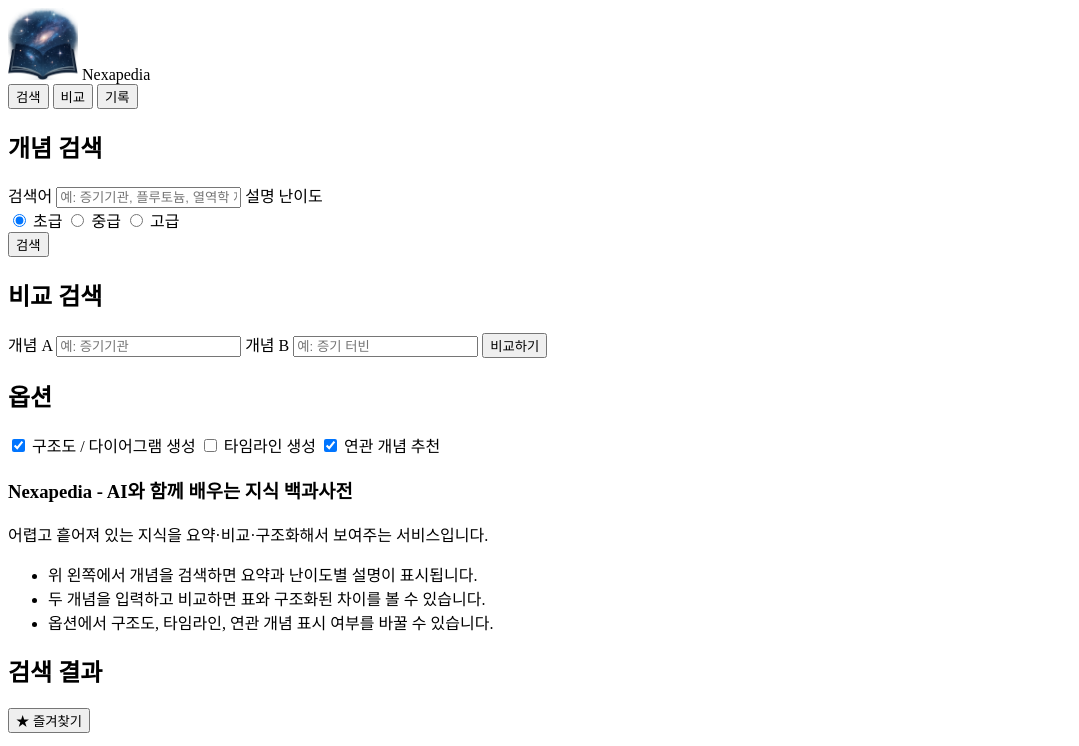
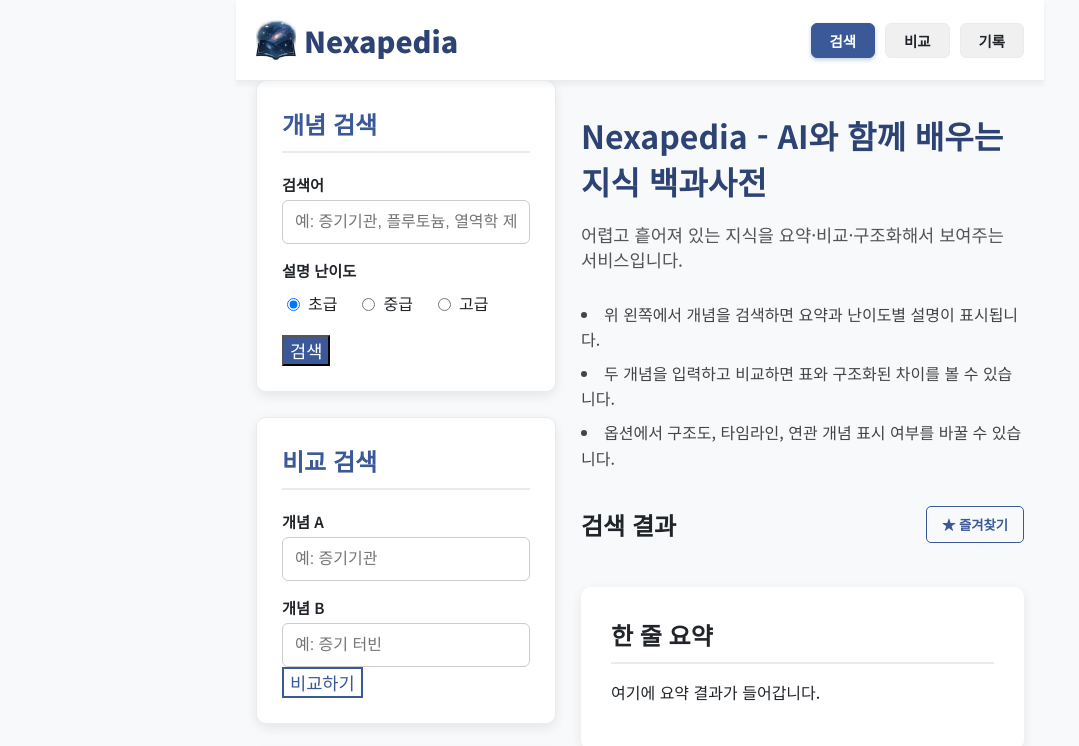
Before and after one commit to KawaiiKelp/Nexapedia, a plain HTML site: page index.html in a window 1280 px wide. Shown: the top 746 px of the page, without its empty margins (0-1079 px from the left). Drawn offline with Linux system fonts and the light colour scheme.

Commit message:
메인 레이아웃 중앙 정렬 및 2단 구조 완성
.layout 중앙 정렬 및 width: 60% 설정으로 왼쪽 쏠림 문제 해결.

.sidebar와 .content에 Flexbox 기반 2단 레이아웃(width: 300px / flex-grow: 1) 적용.

Commit message by Gemini 2.5 Flash

```diff
--- /dev/null
+++ b/css/style.css
@@ -0,0 +1,359 @@
+/*  ===========================
+    1. 기본 색상 및 폰트 재정의
+    =========================== */
+
+@import url('https://fonts.googleapis.com/css2?family=Noto+Sans+KR:wght@100..900&display=swap');
+
+:root {
+    /* Deep Blue 계열 강조색 */
+    --color-primary: #3b5998; /* 네이비 블루 */
+    --color-primary-dark: #2d4373;
+    --color-secondary: #007bff; /* 링크/보조 강조색 */
+
+    /* 배경 및 텍스트 색상 */
+    --color-background: #f8f9fa; /* 매우 밝은 회색/흰색 */
+    --color-card-bg: #ffffff;
+    --color-text-dark: #212529; /* 거의 검정 */
+    --color-border: #e9ecef;
+}
+
+body {
+    font-family: 'Noto Sans KR', 'Segoe UI', Tahoma, Geneva, Verdana, sans-serif;
+    margin: 0;
+    padding: 0;
+    background-color: var(--color-background);
+    color: var(--color-text-dark);
+}
+
+/*  ===========================
+    2. 헤더 디자인 수정
+    =========================== */
+
+.app-header {
+    width: 60%;
+    height: 80px;
+
+    background-color: var(--color-card-bg);
+    border-bottom: 1px solid var(--color-border);
+    box-shadow: 0 4px 6px rgba(0, 0, 0, 0.05);
+
+    /* 고정 헤더 중앙 정렬 표준 방식으로 복원 */
+    position: fixed;
+    top: 0;
+
+    /* ❗ 중앙 정렬 표준 방식으로 복원 ❗ */
+    left: 50%;
+    transform: translateX(-50%);
+
+    z-index: 1000;
+
+    /* Flexbox 및 padding 유지 */
+    display: flex;
+    align-items: center;
+    justify-content: space-between;
+    padding: 0 20px;
+}
+
+/*  ===========================
+    3. 로고 및 내비게이션
+    =========================== */
+
+.logo {
+    width: 250px;
+    height: 100%;
+}
+
+.logo-link {
+    /* <a> 태그를 flex 컨테이너로 만듦 */
+    display: flex;
+    /* 텍스트와 이미지를 세로 중앙에 정렬 */
+    align-items: center;
+    /* <a> 태그가 .logo의 높이를 상속받게 함 */
+    height: 100%;
+    color: var(--color-text-dark);
+    text-decoration: none;
+}
+
+.logo-mark {
+    margin-right: 8px; /* 로고 이미지 <-> 텍스트 사이 간격 */
+    /* 로고 이미지 자체가 정렬을 방해하지 않도록 정렬 기준을 명확히 */
+    display: flex;
+    align-items: center;
+}
+
+.logo-text {
+    font-size: 1.8em; /* 로고 텍스트 크기 증가 */
+    font-weight: 900;
+    color: var(--color-primary-dark);
+}
+
+/* 내비게이션 버튼 */
+
+.nav {
+    display: flex; /* 버튼들을 가로로 나열 */
+    gap: 10px; /* 버튼들 사이의 간격 */
+    align-self: center;
+}
+
+.nav-btn.active {
+    background-color: var(--color-primary);
+    color: var(--color-card-bg);
+    border-color: var(--color-primary);
+    box-shadow: 0 2px 4px rgba(59, 89, 152, 0.3); /* 그림자 추가 */
+}
+
+.nav-btn {
+    font-family: 'Noto Sans KR', 'Segoe UI', Tahoma, Geneva, Verdana, sans-serif;
+    /* 버튼의 기본 스타일 초기화 및 크기 조절 */
+    height: 35px; /* 버튼의 높이를 명확히 지정 */
+    padding: 0 18px; /* 좌우 패딩으로 너비 확보 */
+
+    /* 시각적 디자인 추가 */
+    background-color: #f0f0f0; /* 배경색 투명 or 흰색 */
+    border: 1px solid var(--color-border); /* 옅은 테두리 */
+    border-radius: 6px; /* 모서리 둥글게 */
+    cursor: pointer;
+    font-size: 0.9em;
+    font-weight: 600;
+    color: var(--color-text-dark);
+    transition: all 0.2s;
+}
+
+.nav-btn:hover:not(.active) {
+    background-color: #e0e0e0; /* 호버 시 색상 변경 */
+}
+
+.layout {
+    display: flex;
+    gap: 25px;
+    /* 헤더의 높이만큼 상단 여백 추가 */
+    margin: 80px auto 0 auto; /* 헤더 높이에 맞춰 조정 */
+    width: 60%;
+    max-width: 60%;
+}
+
+.sidebar {
+    width: 300px;
+    flex-shrink: 0;
+}
+
+.content {
+    flex-grow: 1;
+}
+
+/*  ===========================
+    4. UI 요소 (패널 & 카드)
+    =========================== */
+
+/* 사이드바 패널 */
+.panel {
+    background-color: var(--color-card-bg);
+    border: 1px solid var(--color-border);
+    border-radius: 10px; /* 더 둥글게 */
+    padding: 25px;
+    margin-bottom: 25px;
+    box-shadow: 0 4px 12px rgba(0, 0, 0, 0.08); /* 그림자를 더 깊게 */
+}
+
+.panel h2 {
+    color: var(--color-primary);
+    border-bottom: 2px solid var(--color-border);
+    padding-bottom: 10px;
+    margin-top: 0;
+    margin-bottom: 20px;
+}
+
+.result-header {
+    display: flex;
+    justify-content: space-between;
+    align-items: center;
+    margin-bottom: 25px;
+}
+
+/* 결과 영역 카드 */
+.card {
+    background-color: var(--color-card-bg);
+    border: none; /* 테두리 제거 */
+    border-radius: 10px;
+    padding: 30px;
+    margin-bottom: 25px;
+    box-shadow: 0 4px 12px rgba(0, 0, 0, 0.08);
+}
+
+.card h3 {
+    color: var(--color-text-dark);
+    font-size: 1.5em;
+    margin-top: 0;
+    border-bottom: 2px solid var(--color-border);
+    padding-bottom: 10px;
+    margin-bottom: 15px;
+}
+
+#history-view .result-header h2 {
+    font-size: 2em;
+    margin-top: 0;
+}
+
+/* 폼 입력창 */
+input[type="text"], input[type="search"] {
+    width: 100%;
+    padding: 12px;
+    border: 1px solid #ccc;
+    border-radius: 6px;
+    font-size: 1em;
+    box-sizing: border-box;
+}
+
+.field-label {
+    display: block;
+    font-weight: 600;
+    margin-top: 15px;
+    margin-bottom: 5px;
+    font-size: 0.95em;
+    color: var(--color-text-dark);
+}
+
+/* 주요 버튼 스타일 */
+.primary-btn {
+    background-color: var(--color-primary);
+    color: white;
+    font-size: 1.1em;
+}
+
+.primary-btn:hover {
+    background-color: var(--color-primary-dark);
+}
+
+.secondary-btn {
+    background-color: var(--color-card-bg);
+    color: var(--color-primary);
+    border: 2px solid var(--color-primary);
+    font-size: 1.1em;
+}
+
+.secondary-btn:hover {
+    background-color: #f0f3ff;
+}
+
+.levels-container {
+    display: flex;
+    flex-direction: column;
+    gap: 25px;
+}
+
+.level-explanation {
+    padding: 15px;
+    border: 1px solid var(--color-border);
+    border-radius: 8px;
+    background-color: var(--color-background);
+}
+
+.level-explanation h4 {
+    color: var(--color-primary-dark);
+    font-size: 1.1em;
+    font-weight: 700;
+    margin-top: 0;
+    margin-bottom: 10px;
+    border-bottom: 1px dashed #ccc;
+    padding-bottom: 5px;
+}
+
+/* 난이도 그룹 (라디오 버튼) */
+.level-group {
+    display: flex;
+    gap: 20px;
+    margin-top: 10px;
+    margin-bottom: 20px;
+}
+
+.level-group label {
+    display: flex;
+    align-items: center;
+    gap: 5px;
+    font-weight: 500;
+}
+
+/* 옵션 패널 내부 스타일 */
+#options-panel label {
+    display: flex;
+    align-items: center;
+    margin-bottom: 8px;
+    gap: 8px;
+    font-weight: 500;
+}
+
+.table-wrapper {
+    overflow-x: auto;
+}
+
+#compare-table {
+    width: 100%;
+    border-collapse: collapse;
+    font-size: 0.95em;
+    table-layout: fixed;
+}
+/* 테이블 헤더 */
+#compare-table thead th {
+    background-color: var(--color-primary);
+    color: var(--color-card-bg);
+    padding: 15px 10px;
+    text-align: left;
+    font-weight: 600;
+    border: none;
+}
+/* 테이블 본문 셀 */
+#compare-table tbody td {
+    padding: 12px 10px;
+    border-bottom: 1px solid var(--color-border);
+    vertical-align: top;
+    line-height: 1.5;
+}
+
+#compare-table tbody tr:nth-child(even) {
+    background-color: #f3f3f3;
+}
+
+#save-favorite-btn {
+    /* 버튼 기본 스타일 재설정 */
+    background: none;
+    border: 1px solid var(--color-primary);
+    color: var(--color-primary);
+    padding: 8px 15px;
+    border-radius: 5px;
+    cursor: pointer;
+    font-weight: 600;
+    transition: all 0.2s;
+}
+
+#welcome-view h1 {
+    font-size: 2em;
+    color: var(--color-primary-dark);
+    margin-bottom: 10px;
+}
+
+#welcome-view .subtitle {
+    font-size: 1.1em;
+    color: #555;
+    margin-bottom: 30px;
+}
+
+.hint-list {
+    list-style: disc inside;
+    padding-left: 0;
+    line-height: 1.6;
+    color: #444;
+}
+
+.hint-list li {
+    margin-bottom: 8px;
+}
+
+.app-footer {
+    max-width: 60%;
+    margin: 0 auto;
+    text-align: center;
+    font-size: 0.8em;
+    color: #999;
+    border-top: 1px solid var(--color-border);
+    padding-top: 15px;
+}
--- a/index.html
+++ b/index.html
@@ -4,15 +4,18 @@
   <meta charset="UTF-8" />
   <meta name="viewport" content="width=device-width, initial-scale=1.0" />
   <title>Nexapedia - AI 지식 백과사전</title>
-  <link rel="stylesheet" href="style.css" />
+  <link rel="shortcut icon" href="images/nexapedia_favicon.ico" type="image/x-icon">
+  <link rel="stylesheet" href="./css/style.css" />
 </head>
 <body>
   <!-- 헤더 -->
   <header class="app-header">
     <div class="logo">
-      <!-- 로고나 텍스트 -->
-      <span class="logo-mark"><img src="./nexapedia_logo.png" width="70px"></span>
-      <span class="logo-text">Nexapedia</span>
+      <a href="#home" class="logo-link">
+        <!-- 로고나 텍스트 -->
+        <span class="logo-mark"><img src="./images/nexapedia_logo.png" width="40px"></span>
+        <span class="logo-text">Nexapedia</span>
+      </a>
     </div>
 
     <nav class="nav">
@@ -225,6 +228,6 @@
     <p>© 2025 AI 지식 백과사전 프로젝트</p>
   </footer>
 
-  <script src="app.js"></script>
+  <script src="scripts/app.js"></script>
 </body>
 </html>
--- /dev/null
+++ b/scripts/app.js
@@ -0,0 +1,49 @@
+/**
+ * 파일: app.js의 내용 (HTML <script> 태그 내부에 삽입)
+ */
+document.addEventListener('DOMContentLoaded', () => {
+    const navButtons = document.querySelectorAll('.nav-btn');
+
+    // 모든 뷰 섹션의 ID를 배열로 정의 (SPA 전환 대상)
+    const viewIds = ['welcome-view', 'result-view', 'compare-view', 'history-view'];
+
+    /**
+     * 클릭된 버튼을 활성화하고 해당하는 뷰를 표시/숨김 처리하는 함수
+     * @param {Element} clickedButton - 클릭된 네비게이션 버튼
+     */
+    function handleNavClick(clickedButton) {
+        // 1. 버튼 활성 클래스 처리
+        navButtons.forEach(btn => btn.classList.remove('active'));
+        clickedButton.classList.add('active');
+
+        // 2. 뷰 전환 로직
+        const viewName = clickedButton.getAttribute('data-view');
+
+        // 모든 뷰 숨김
+        viewIds.forEach(id => {
+            const viewElement = document.getElementById(id);
+            if (viewElement) viewElement.classList.add('hidden');
+        });
+
+        // 타겟 뷰 표시
+        // 'home' 버튼은 초기 화면인 welcome-view를 표시합니다.
+        const targetViewId = (viewName === 'home') ? 'welcome-view' : viewName + '-view';
+
+        const targetView = document.getElementById(targetViewId);
+        if (targetView) {
+            targetView.classList.remove('hidden');
+        }
+    }
+
+    // 3. 이벤트 리스너 연결
+    navButtons.forEach(button => {
+        button.addEventListener('click', () => handleNavClick(button));
+    });
+
+    // 4. 페이지 로드 시 초기 상태 설정
+    const initialButton = document.querySelector('.nav-btn[data-view="home"]');
+    if (initialButton) {
+        // 초기 뷰 설정 로직을 실행하여 '검색' 버튼을 활성화하고 'welcome-view'를 표시
+        handleNavClick(initialButton);
+    }
+});
```
Also changed, not shown: images/nexapedia_favicon.ico (added), images/nexapedia_logo.png (renamed from nexapedia_logo.png).
